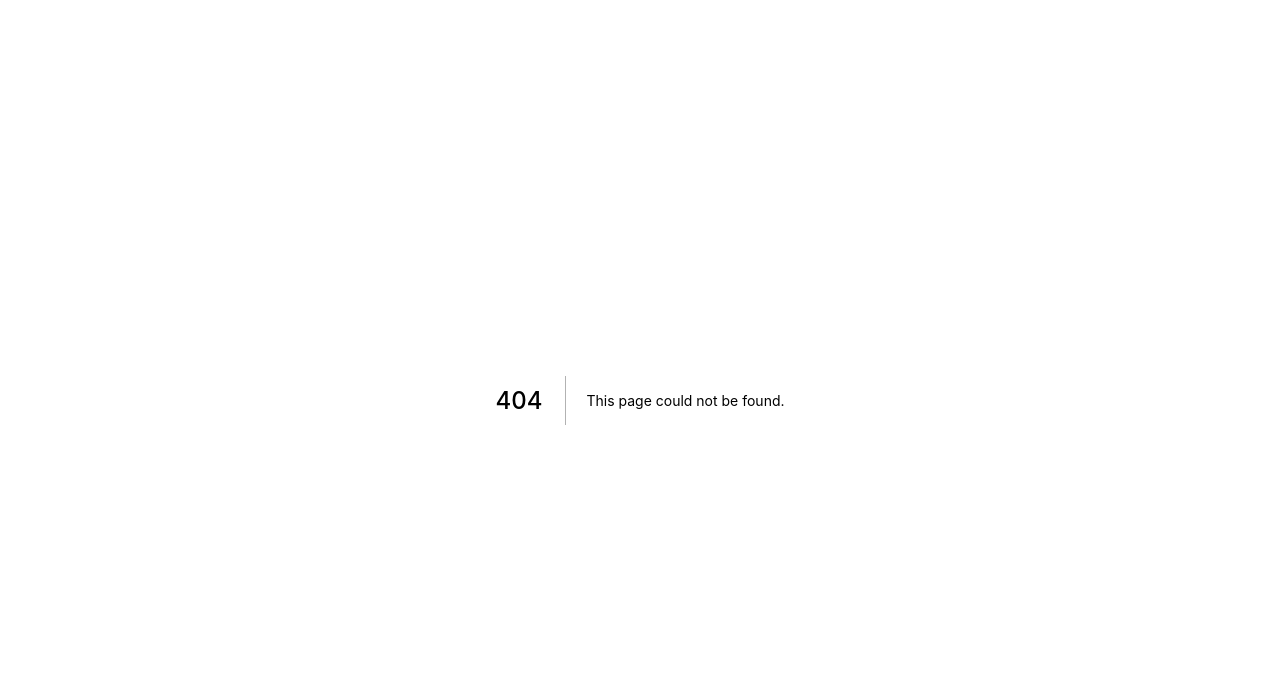
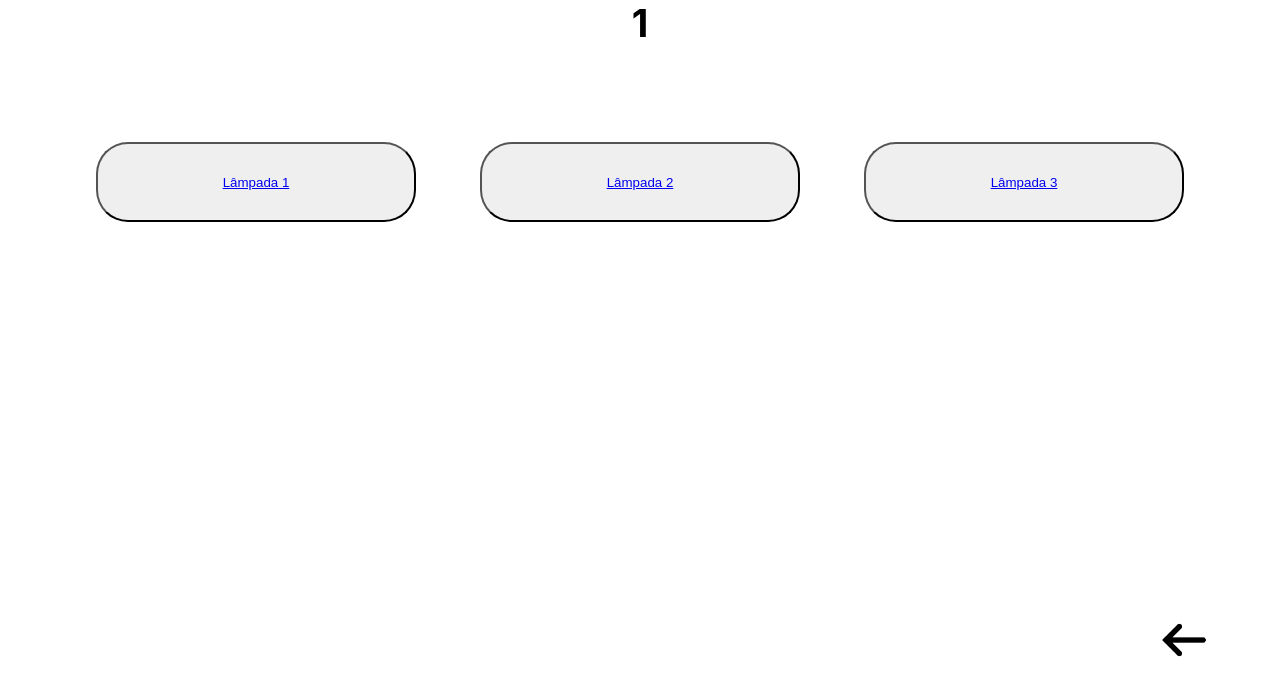
Before and after one commit to LucasMazur/homeAutomation, a Next.js app: page /1/1 in a window 1280 px wide. Before the commit this address had no page. Shown: the top 696 px of the page. Built offline with nearby package versions, Linux system fonts and the light colour scheme.

Commit message:
recolado room

```diff
--- /dev/null
+++ b/pages/[room]/[ip].jsx
@@ -0,0 +1,30 @@
+import React from 'react'
+import { useRouter } from 'next/router'
+import Image from 'next/image'
+import Link from 'next/link'
+
+export default () => {
+    const router = useRouter()
+    const ip = router.query.ip
+    return (
+        <div className="comodo">
+            <header>
+            <h1>{router.query.room}</h1>
+            </header>
+            <div className="buttonsContainer">
+                <button> <a href={`http://${ip}/saida01`}>Lâmpada 1</a> </button>
+                <button> <a href={`http://${ip}/saida02`}>Lâmpada 2</a> </button>
+                <button> <a href={`http://${ip}/saida03`}>Lâmpada 3</a> </button>
+            </div>
+            <div className="float-button-back">
+                <Link as="/" href="/">
+                    <a className="Back">
+                        <Image src="/images/back.png"
+                        width={100}
+                        height={100}/>
+                    </a>
+                </Link>
+            </div>
+        </div>
+    )
+}
```
